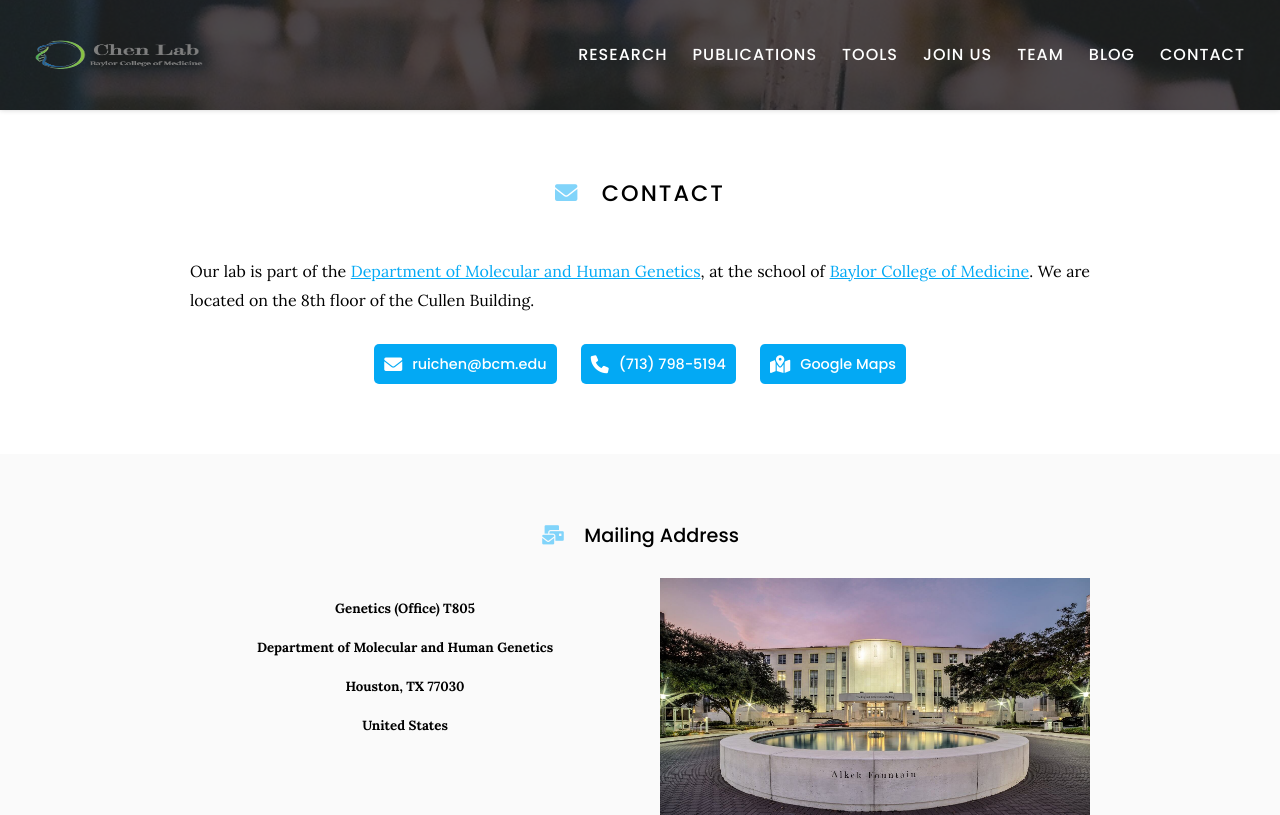
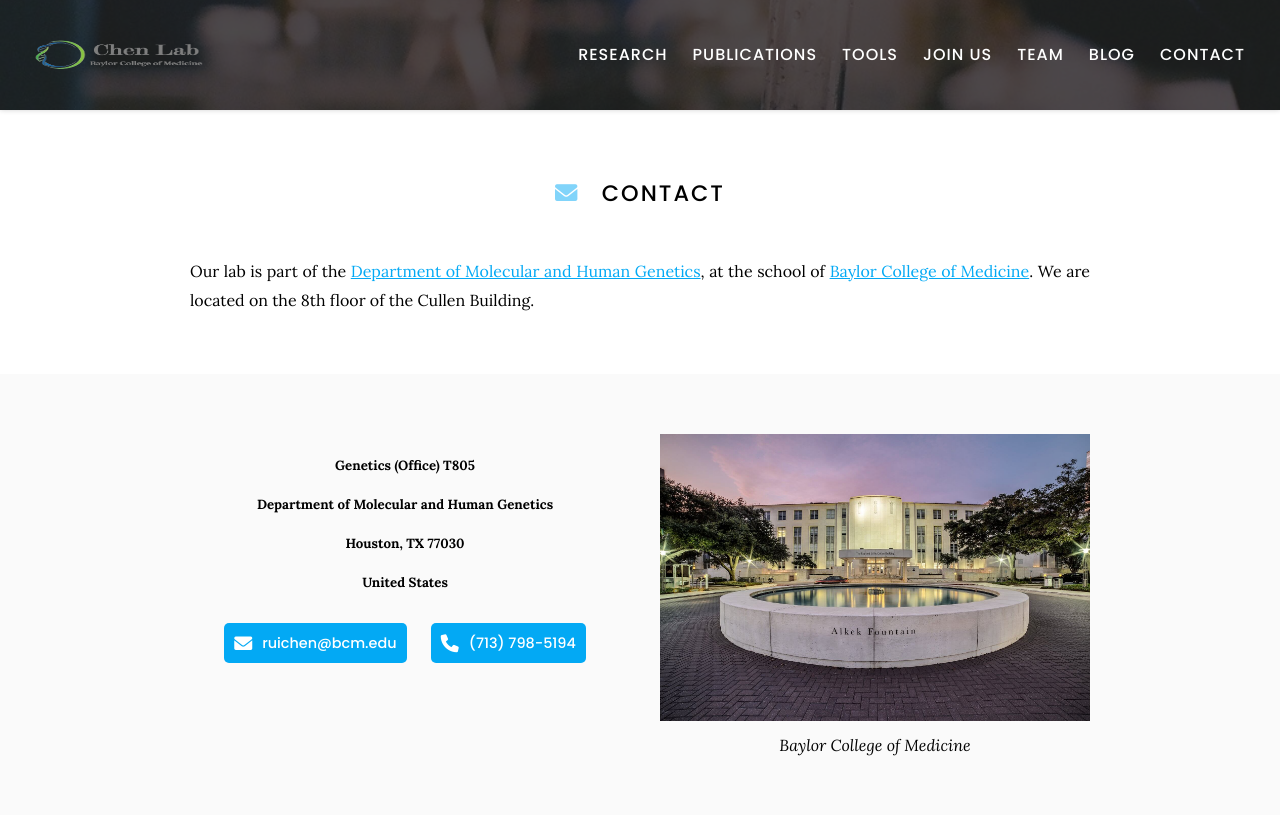
Before and after one commit to wmeng1018/Chen-lab-website, a Jekyll site: the page built from contact/index.md, in a window 1280 px wide. Shown: the top 815 px of the page. Built offline with Jekyll 4.4.1, drawn with Linux system fonts in a browser that asks for light colours; some of the changed lines change nothing that is shown; grey boxes are pictures that could not be loaded.

Commit message:
Update index.md

```diff
--- a/contact/index.md
+++ b/contact/index.md
@@ -9,6 +9,17 @@
 
 Our lab is part of the [Department of Molecular and Human Genetics](https://www.bcm.edu/departments/molecular-and-human-genetics), at the school of [Baylor College of Medicine](https://www.bcm.edu/).
 We are located on the 8th floor of the Cullen Building.
+
+{:.center}
+
+{% include section.html %}
+
+
+{% capture col1 %}
+##### Genetics (Office) T805
+##### Department of Molecular and Human Genetics
+##### Houston, TX 77030
+##### United States
 
 {%
   include link.html
@@ -28,26 +39,7 @@
   link="+1713-798-5194"
   style="button"
 %}
-{%
-  include link.html
-  type="address"
-  icon=""
-  text="Google Maps"
-  tooltip="Our location on Google Maps for easy navigation"
-  link="https://www.google.com/maps/place/Baylor+College+of+Medicine+-+Cullen+Building/@29.7099884,-95.3951357,16.77z/data=!3m1!5s0x8640c077b329ed87:0xfaf0a9a39a3203b4!4m12!1m6!3m5!1s0x8640c07650d4bf6f:0xbb615085334e838e!2sBaylor+College+of+Medicine!8m2!3d29.7105676!4d-95.3964361!3m4!1s0x8640c076560db489:0xd6b50655cb0ff32d!8m2!3d29.710681!4d-95.3965053"
-  style="button"
-%}
 {:.center}
-
-{% include section.html %}
-
-### <i class="fas fa-mail-bulk"></i>Mailing Address
-
-{% capture col1 %}
-##### Genetics (Office) T805
-##### Department of Molecular and Human Genetics
-##### Houston, TX 77030
-##### United States
 {% endcapture %}
 {% capture col2 %}
 {%
```
